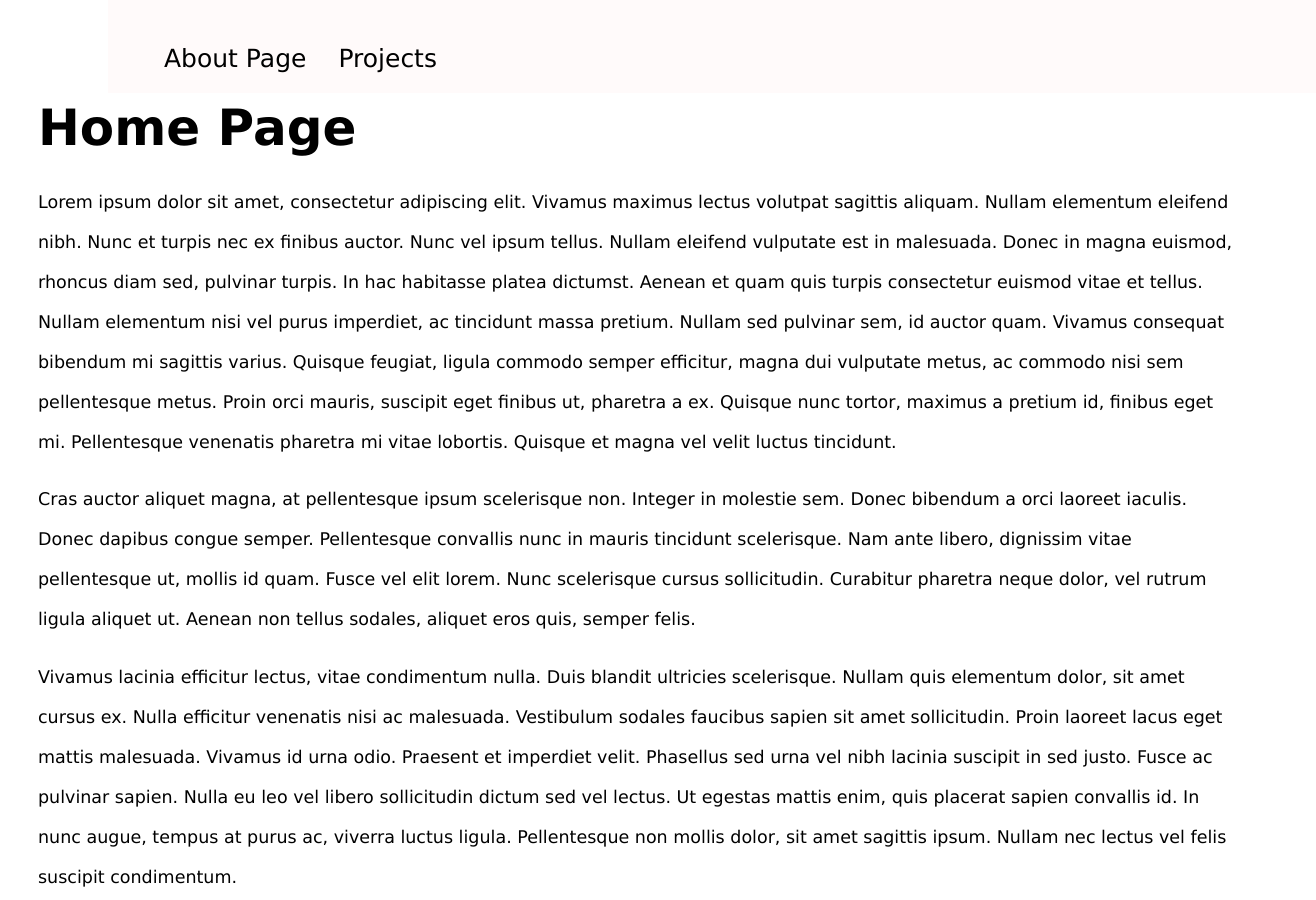
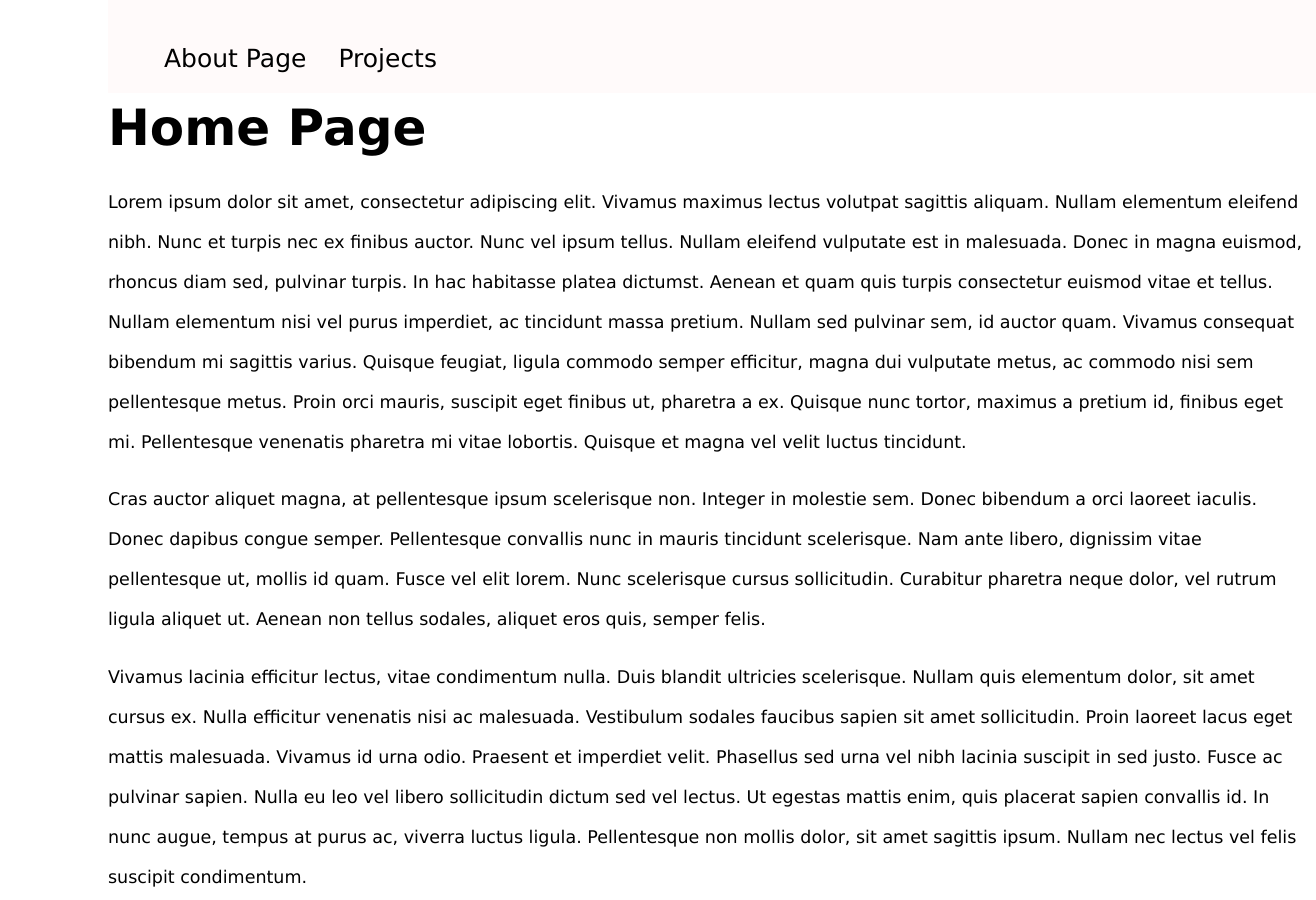
Before and after one commit to cindygonzalezg/fall2020is117, a plain HTML site: page index.html in a window 1280 px wide. Shown: the top 900 px of the page, 1316 px wide, since content can reach past the window. Drawn offline with Linux system fonts and the light colour scheme.

Commit message:
Task: css changes

```diff
--- a/css/stylesheet.css
+++ b/css/stylesheet.css
@@ -31,14 +31,14 @@ footer {
 }
 h1 {
     margin-top: 20px;
-    margin-left: 30px;
+    margin-left: 100px;
     color: black;
     font-family: Verdana, Geneva, sans-serif;
 }
 p{
     font-size: 70%;
     width: 1208px;
-    margin-left: 30px;
+    margin-left: 100px;
 }
 main {
     width:960px;
```
